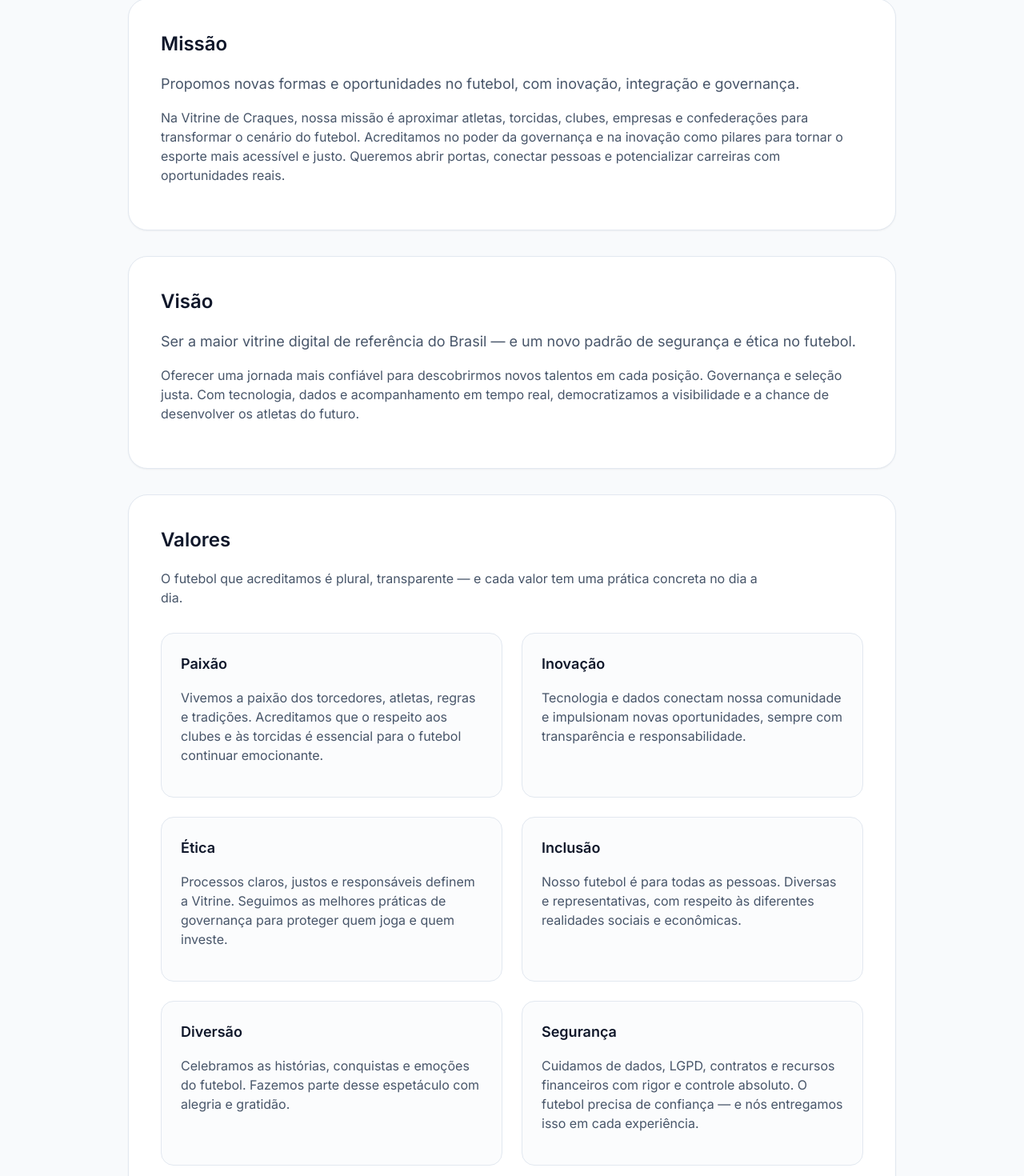
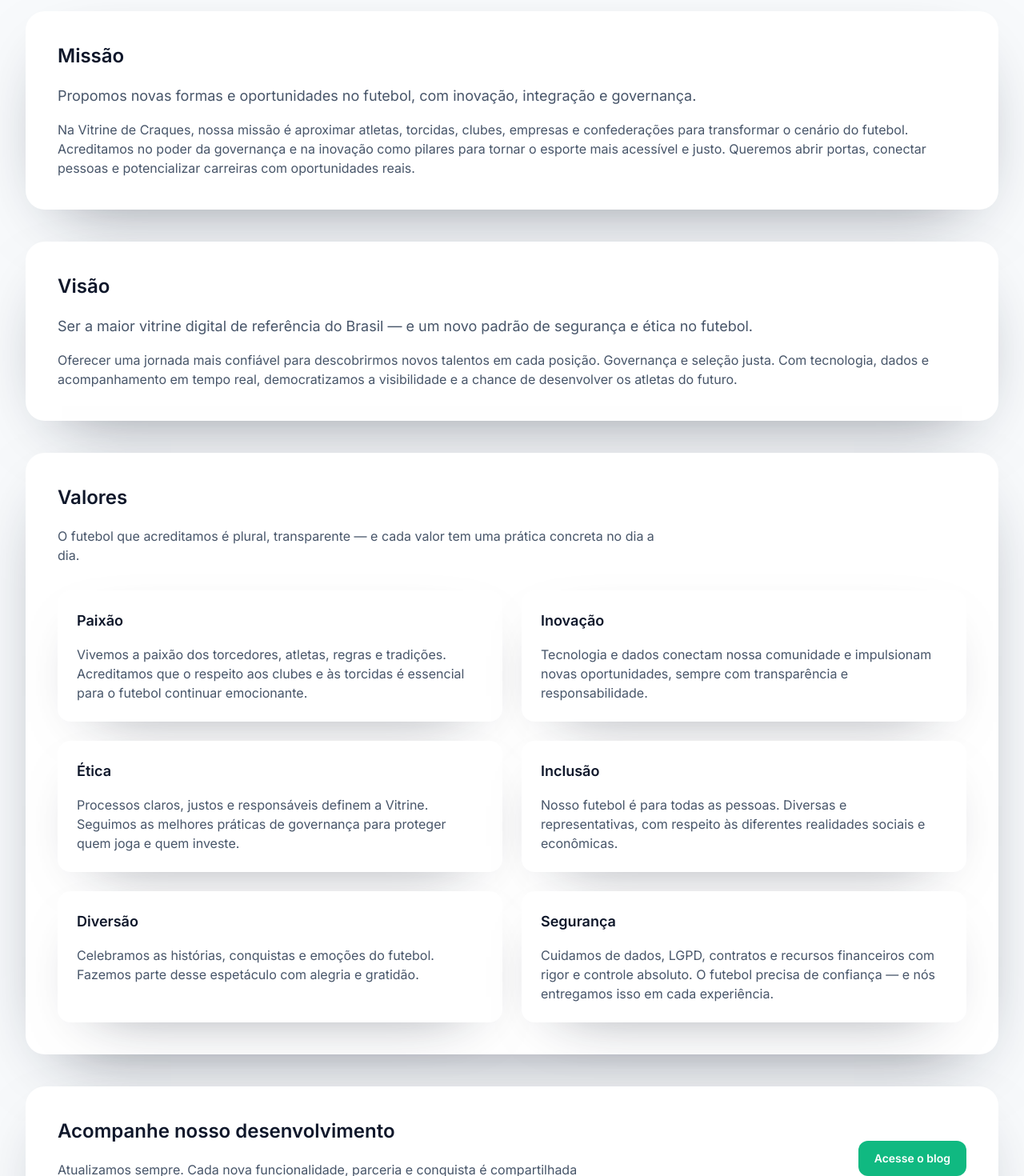
Before and after one commit to aspepper/vitrine-de-craques-web-site, a Next.js app: page /sobre in a window 1280 px wide. Shown: the part 440-1910 px from the top of the page at 80% size. Built offline with nearby package versions, Linux system fonts and the light colour scheme; no server answers.

Commit message:
Ajusta layout e cards da página Sobre

```diff
--- a/app/sobre/page.tsx
+++ b/app/sobre/page.tsx
@@ -1,4 +1,6 @@
 import Link from "next/link";
+
+import { Card, CardContent } from "@/components/ui/card";
 
 const valores = [
   {
@@ -36,30 +38,31 @@
 export default function SobrePage() {
   return (
     <div className="flex min-h-screen flex-col bg-slate-50">
-      <main className="flex-grow">
-        <div className="mx-auto w-full max-w-5xl px-4 py-16 sm:px-6 lg:px-8">
-          <header className="mb-12">
+      <main className="container mx-auto flex-grow px-4 py-16 sm:px-6 lg:px-8">
+        <div className="flex w-full flex-col gap-12">
+          <header className="max-w-4xl">
             <span className="text-sm font-semibold uppercase tracking-wide text-emerald-600">
               Vitrine de Craques
             </span>
             <h1 className="mt-3 text-4xl font-semibold text-slate-900 sm:text-5xl">
               Sobre
             </h1>
-            <p className="mt-4 max-w-3xl text-lg text-slate-600">
+            <p className="mt-4 text-lg text-slate-600">
               Somos uma plataforma que une atletas, torcidas, clubes, empresas e
               confederações para transformar o futebol com inovação,
               governança e oportunidades reais.
             </p>
           </header>
 
-          <section className="space-y-8">
-            <div className="rounded-3xl border border-slate-200 bg-white p-8 shadow-sm sm:p-10">
+          <section className="space-y-10">
+            <Card className="rounded-3xl border-none bg-white shadow-[0_30px_90px_-45px_rgba(15,23,42,0.6)]">
+              <CardContent className="space-y-4 p-8 pt-8 sm:p-10 sm:pt-10">
                 <h2 className="text-2xl font-semibold text-slate-900">Missão</h2>
-              <p className="mt-4 text-lg text-slate-600">
-                Propomos novas formas e oportunidades no futebol, com inovação,
-                integração e governança.
+                <p className="text-lg text-slate-600">
+                  Propomos novas formas e oportunidades no futebol, com
+                  inovação, integração e governança.
                 </p>
-              <p className="mt-4 text-slate-600">
+                <p className="text-slate-600">
                   Na Vitrine de Craques, nossa missão é aproximar atletas,
                   torcidas, clubes, empresas e confederações para transformar o
                   cenário do futebol. Acreditamos no poder da governança e na
@@ -67,53 +70,61 @@
                   justo. Queremos abrir portas, conectar pessoas e potencializar
                   carreiras com oportunidades reais.
                 </p>
-            </div>
+              </CardContent>
+            </Card>
 
-            <div className="rounded-3xl border border-slate-200 bg-white p-8 shadow-sm sm:p-10">
+            <Card className="rounded-3xl border-none bg-white shadow-[0_30px_90px_-45px_rgba(15,23,42,0.6)]">
+              <CardContent className="space-y-4 p-8 pt-8 sm:p-10 sm:pt-10">
                 <h2 className="text-2xl font-semibold text-slate-900">Visão</h2>
-              <p className="mt-4 text-lg text-slate-600">
-                Ser a maior vitrine digital de referência do Brasil — e um novo
-                padrão de segurança e ética no futebol.
+                <p className="text-lg text-slate-600">
+                  Ser a maior vitrine digital de referência do Brasil — e um
+                  novo padrão de segurança e ética no futebol.
                 </p>
-              <p className="mt-4 text-slate-600">
+                <p className="text-slate-600">
                   Oferecer uma jornada mais confiável para descobrirmos novos
                   talentos em cada posição. Governança e seleção justa. Com
                   tecnologia, dados e acompanhamento em tempo real,
                   democratizamos a visibilidade e a chance de desenvolver os
                   atletas do futuro.
                 </p>
-            </div>
+              </CardContent>
+            </Card>
 
-            <section className="rounded-3xl border border-slate-200 bg-white p-8 shadow-sm sm:p-10">
-              <div className="max-w-3xl">
+            <Card className="rounded-3xl border-none bg-white shadow-[0_30px_90px_-45px_rgba(15,23,42,0.6)]">
+              <CardContent className="space-y-8 p-8 pt-8 sm:p-10 sm:pt-10">
+                <div className="max-w-3xl space-y-4">
                   <h2 className="text-2xl font-semibold text-slate-900">Valores</h2>
-                <p className="mt-4 text-slate-600">
+                  <p className="text-slate-600">
                     O futebol que acreditamos é plural, transparente — e cada
                     valor tem uma prática concreta no dia a dia.
                   </p>
                 </div>
 
-              <div className="mt-8 grid gap-6 sm:grid-cols-2">
+                <div className="grid gap-6 sm:grid-cols-2">
                   {valores.map((valor) => (
-                  <div
+                    <Card
                       key={valor.titulo}
-                    className="rounded-2xl border border-slate-200 bg-slate-50/60 p-6"
+                      className="h-full rounded-2xl border-none bg-white shadow-[0_25px_80px_-50px_rgba(15,23,42,0.65)]"
                     >
+                      <CardContent className="space-y-3 p-6 pt-6">
                         <h3 className="text-lg font-semibold text-slate-900">
                           {valor.titulo}
                         </h3>
-                    <p className="mt-3 text-slate-600">{valor.descricao}</p>
-                  </div>
+                        <p className="text-slate-600">{valor.descricao}</p>
+                      </CardContent>
+                    </Card>
                   ))}
                 </div>
-            </section>
+              </CardContent>
+            </Card>
 
-            <div className="flex flex-col gap-6 rounded-3xl border border-slate-200 bg-white p-8 shadow-sm sm:flex-row sm:items-center sm:justify-between sm:p-10">
-              <div>
+            <Card className="rounded-3xl border-none bg-white shadow-[0_30px_90px_-45px_rgba(15,23,42,0.6)]">
+              <CardContent className="flex flex-col gap-6 p-8 pt-8 sm:flex-row sm:items-center sm:justify-between sm:p-10 sm:pt-10">
+                <div className="space-y-4">
                   <h2 className="text-2xl font-semibold text-slate-900">
                     Acompanhe nosso desenvolvimento
                   </h2>
-                <p className="mt-4 max-w-2xl text-slate-600">
+                  <p className="max-w-2xl text-slate-600">
                     Atualizamos sempre. Cada nova funcionalidade, parceria e
                     conquista é compartilhada com você. Fique por dentro das
                     novidades no nosso blog.
@@ -121,11 +132,12 @@
                 </div>
                 <Link
                   href="/noticias"
-                className="inline-flex items-center justify-center rounded-xl bg-emerald-500 px-5 py-3 text-sm font-semibold text-white shadow-sm transition hover:bg-emerald-600 focus-visible:outline focus-visible:outline-2 focus-visible:outline-offset-2 focus-visible:outline-emerald-500"
+                  className="inline-flex items-center justify-center rounded-xl bg-emerald-500 px-5 py-3 text-sm font-semibold text-white shadow-[0_25px_70px_-35px_rgba(16,185,129,0.7)] transition hover:bg-emerald-600 focus-visible:outline focus-visible:outline-2 focus-visible:outline-offset-2 focus-visible:outline-emerald-500"
                 >
                   Acesse o blog
                 </Link>
-            </div>
+              </CardContent>
+            </Card>
           </section>
         </div>
       </main>
```
Lines whose indentation alone changed are shown as unchanged.
